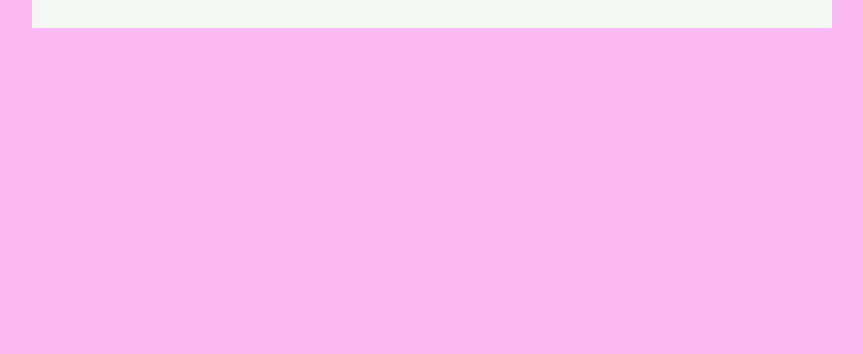
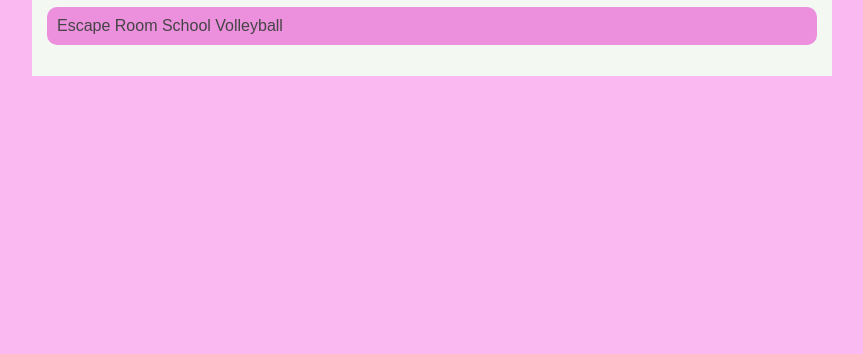
Before and after one commit to Jaleahirvin/Jaleahirvin.github.io, a plain HTML site: page portfolio.html in a window 1280 px wide. Shown: the part 446-800 px from the top of the page, without its empty margins (208-1071 px from the left). Drawn offline with Linux system fonts and the light colour scheme.

Commit message:
added escape room to portfolio

```diff
--- a/portfolio.html
+++ b/portfolio.html
@@ -43,6 +43,7 @@
         <ul id = "portfolio">
 
 <li><a href = "https://www.khanacademy.org/computer-programming/spin-off-of-project-fish-tank/5741250448834560">Fish Tank</a></li>
+<li><a href = "https://www.khanacademy.org/computer-programming/escape-room-anna-jaleah-payton-qwanye/6429872252633088">Escape Room School Volleyball</a></li>
 
 
           </ul>
```
